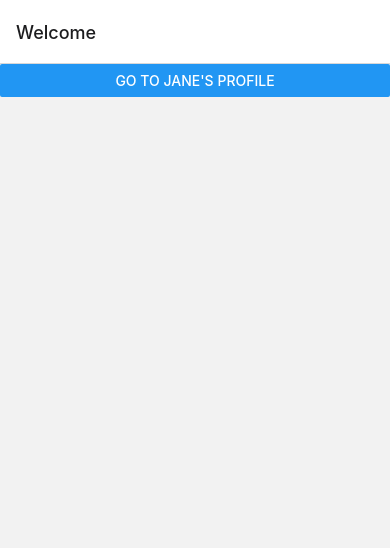
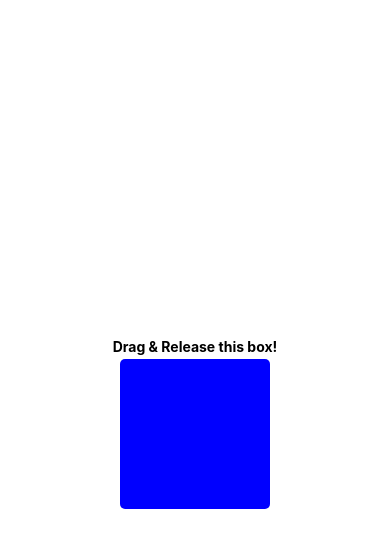
Before and after one commit to ditml/AwesomeProject, a React Native app: screen / in a window 390 px wide. Shown: the top 548 px of the page. Built offline with nearby package versions, Linux system fonts and the light colour scheme.

Commit message:
Animated example added

```diff
--- a/App.tsx
+++ b/App.tsx
@@ -1,33 +1,52 @@
-import * as React from 'react';
-import {Button, Text} from 'react-native';
-import {NavigationContainer} from '@react-navigation/native';
-import {createNativeStackNavigator} from '@react-navigation/native-stack';
+import React, {useRef} from 'react';
+import {Animated, View, StyleSheet, PanResponder, Text} from 'react-native';
 
-const Stack = createNativeStackNavigator();
+const App = () => {
+  const pan = useRef(new Animated.ValueXY()).current;
+  const panResponder = useRef(
+    PanResponder.create({
+      onMoveShouldSetPanResponder: () => true,
+      onPanResponderMove: Animated.event([null, {dx: pan.x, dy: pan.y}]),
+      onPanResponderRelease: () => {
+        Animated.spring(pan, {
+          toValue: {x: 0, y: 0},
+          useNativeDriver: true,
+        }).start();
+      },
+    }),
+  ).current;
 
-export default function App() {
   return (
-    <NavigationContainer>
-      <Stack.Navigator>
-        <Stack.Screen
-          name="Home"
-          component={HomeScreen}
-          options={{title: 'Welcome'}}
-        />
-        <Stack.Screen name="Profile" component={ProfileScreen} />
-      </Stack.Navigator>
-    </NavigationContainer>
-  );
-}
-
-const HomeScreen = ({navigation}) => {
-  return (
-    <Button
-      title="Go to Jane's profile"
-      onPress={() => navigation.navigate('Profile', {name: 'Jane'})}
-    />
+    <View style={styles.container}>
+      <Text style={styles.titleText}>Drag & Release this box!</Text>
+      <Animated.View
+        style={{
+          transform: [{translateX: pan.x}, {translateY: pan.y}],
+        }}
+        {...panResponder.panHandlers}>
+        <View style={styles.box} />
+      </Animated.View>
+    </View>
   );
 };
-const ProfileScreen = ({navigation, route}) => {
-  return <Text>This is {route.params.name}'s profile</Text>;
-};
+
+const styles = StyleSheet.create({
+  container: {
+    flex: 1,
+    alignItems: 'center',
+    justifyContent: 'center',
+  },
+  titleText: {
+    fontSize: 14,
+    lineHeight: 24,
+    fontWeight: 'bold',
+  },
+  box: {
+    height: 150,
+    width: 150,
+    backgroundColor: 'blue',
+    borderRadius: 5,
+  },
+});
+
+export default App;
```
